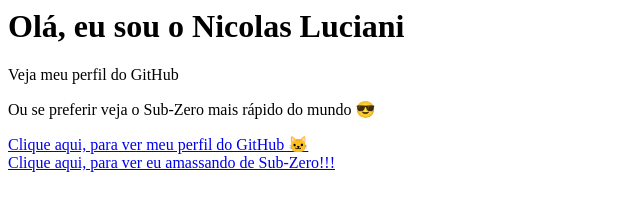
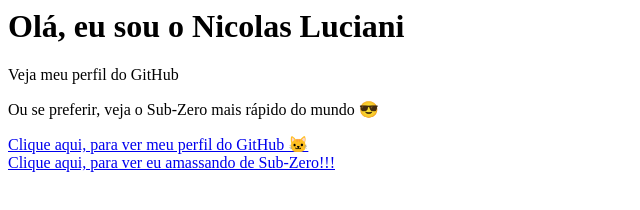
Before and after one commit to NicolasLuciani/Meusite, a plain HTML site: page index.html in a window 1280 px wide. Shown: the full height of the page, 0-640 px from the left. Drawn offline with Linux system fonts and the light colour scheme.

Commit message:
Update index.html

```diff
--- a/index.html
+++ b/index.html
@@ -13,7 +13,7 @@
   <h1>Olá, eu sou o Nicolas Luciani</h1>
   <p>Veja meu perfil do GitHub<p>
   <p><p>
-  <p>Ou se preferir veja o Sub-Zero mais rápido do mundo 😎</p>
+  <p>Ou se preferir, veja o Sub-Zero mais rápido do mundo 😎</p>
   <a href="https://github.com/NicolasLuciani">Clique aqui, para ver meu perfil do GitHub 🐱</a>
   <br>
   <a href="https://www.youtube.com/watch?v=MJTNJ4v62S8&t=643s">Clique aqui, para ver eu amassando de Sub-Zero!!!</a>
```
